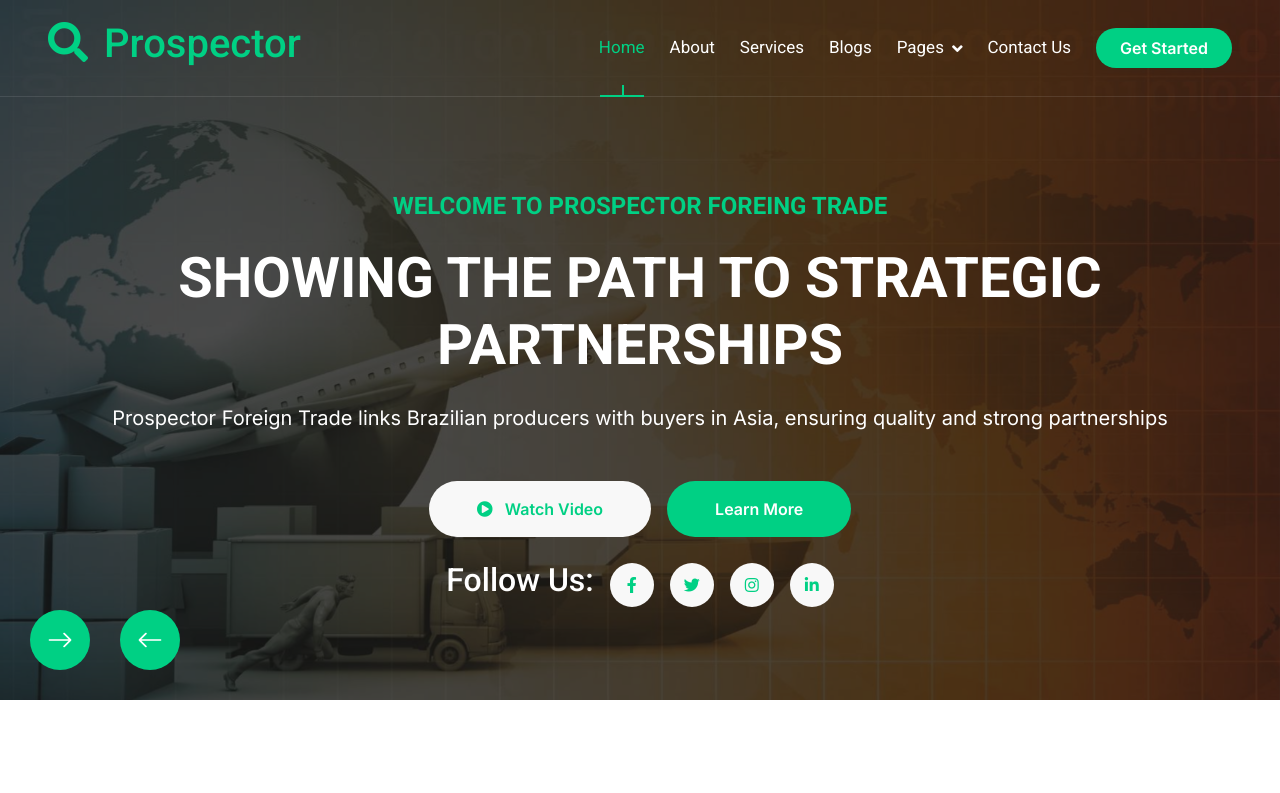
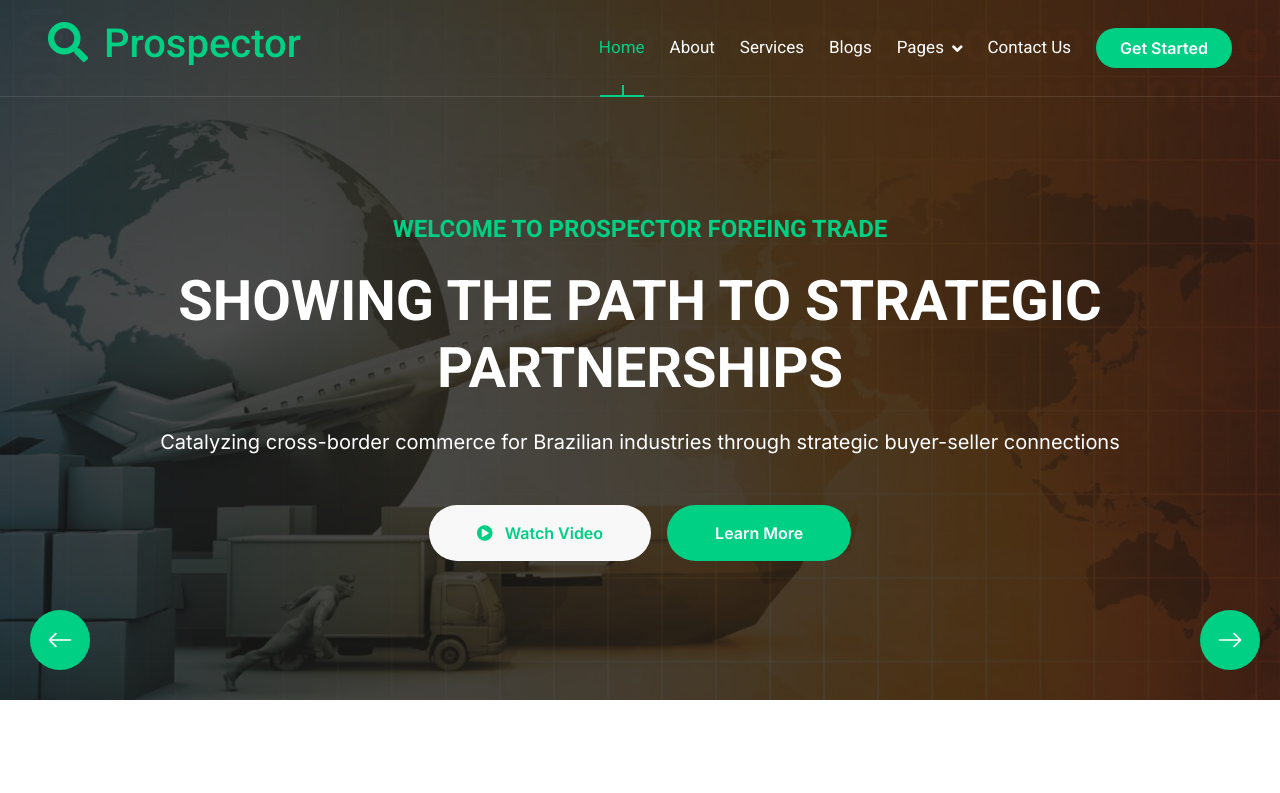
Before and after one commit to VitorCamposAds/Prospector_website, a plain HTML site: page index.html in a window 1280 px wide. Shown: the top 793 px of the page. Drawn offline with nearby package versions, Linux system fonts and the light colour scheme; animation ran at ten frames a second.

Commit message:
Updated styles and index

```diff
--- a/css/style.css
+++ b/css/style.css
@@ -302,12 +302,12 @@
 
 .header-carousel .owl-nav .owl-prev {
     bottom: 30px;
-    left: 30px;
-    margin-left: 90px;
+    left: 0px;
+    margin-left: 30px;
 }
 .header-carousel .owl-nav .owl-next {
     bottom: 30px;
-    left: 30px;
+    right: 20px;
 }
 
 .header-carousel .owl-nav .owl-prev:hover,
--- a/index.html
+++ b/index.html
@@ -87,20 +87,11 @@
                                     <div class="text-sm-center text-md-end">
                                         <h4 class="text-primary text-uppercase fw-bold mb-4">Welcome To Prospector</h4>
                                         <h1 class="display-4 text-uppercase text-white mb-4">Foreign Trade</h1>
-                                        <p class="mb-5 fs-5">connecting Brazilian producers and industries to buyers in Asia, fostering strong trade relationships.
+                                        <p class="mb-5 fs-5">Facilitating global trade partnerships for Brazilian businesses by connecting domestic producers with international buyers
                                         </p>
                                         <div class="d-flex justify-content-center justify-content-md-end flex-shrink-0 mb-4">
                                             <a class="btn btn-light rounded-pill py-3 px-4 px-md-5 me-2" href="https://www.youtube.com/watch?v=a7uN73NJvUA"><i class="fas fa-play-circle me-2"></i> Watch Video</a>
                                             <a class="btn btn-primary rounded-pill py-3 px-4 px-md-5 ms-2" href="https://oec.world/en/profile/country/bra">Learn More</a>
-                                        </div>
-                                        <div class="d-flex align-items-center justify-content-center justify-content-md-end">
-                                            <h2 class="text-white me-2">Follow Us:</h2>
-                                            <div class="d-flex justify-content-end ms-2">
-                                                <a class="btn btn-md-square btn-light rounded-circle me-2" href=""><i class="fab fa-facebook-f"></i></a>
-                                                <a class="btn btn-md-square btn-light rounded-circle mx-2" href=""><i class="fab fa-twitter"></i></a>
-                                                <a class="btn btn-md-square btn-light rounded-circle mx-2" href=""><i class="fab fa-instagram"></i></a>
-                                                <a class="btn btn-md-square btn-light rounded-circle ms-2" href=""><i class="fab fa-linkedin-in"></i></a>
-                                            </div>
                                         </div>
                                     </div>
                                 </div>
@@ -117,20 +108,11 @@
                                     <div class="text-center">
                                         <h4 class="text-primary text-uppercase fw-bold mb-4">Welcome To Prospector Foreing Trade</h4>
                                         <h1 class="display-4 text-uppercase text-white mb-4">Showing the path to strategic partnerships</h1>
-                                        <p class="mb-5 fs-5">Prospector Foreign Trade links Brazilian producers with buyers in Asia, ensuring quality and strong partnerships
+                                        <p class="mb-5 fs-5">Catalyzing cross-border commerce for Brazilian industries through strategic buyer-seller connections
                                         </p>
                                         <div class="d-flex justify-content-center flex-shrink-0 mb-4">
                                             <a class="btn btn-light rounded-pill py-3 px-4 px-md-5 me-2" href="https://www.youtube.com/watch?v=a7uN73NJvUA"><i class="fas fa-play-circle me-2"></i> Watch Video</a>
                                             <a class="btn btn-primary rounded-pill py-3 px-4 px-md-5 ms-2" href="https://oec.world/en/profile/country/bra">Learn More</a>
-                                        </div>
-                                        <div class="d-flex align-items-center justify-content-center">
-                                            <h2 class="text-white me-2">Follow Us:</h2>
-                                            <div class="d-flex justify-content-end ms-2">
-                                                <a class="btn btn-md-square btn-light rounded-circle me-2" href=""><i class="fab fa-facebook-f"></i></a>
-                                                <a class="btn btn-md-square btn-light rounded-circle mx-2" href=""><i class="fab fa-twitter"></i></a>
-                                                <a class="btn btn-md-square btn-light rounded-circle mx-2" href=""><i class="fab fa-instagram"></i></a>
-                                                <a class="btn btn-md-square btn-light rounded-circle ms-2" href=""><i class="fab fa-linkedin-in"></i></a>
-                                            </div>
                                         </div>
                                     </div>
                                 </div>
@@ -144,7 +126,7 @@
         <!-- Navbar & Hero End -->
 
 
-        <!-- Abvout Start -->
+        <!-- About Start -->
         <div class="container-fluid about py-5">
             <div class="container py-5">
                 <div class="row g-5 align-items-center">
```
